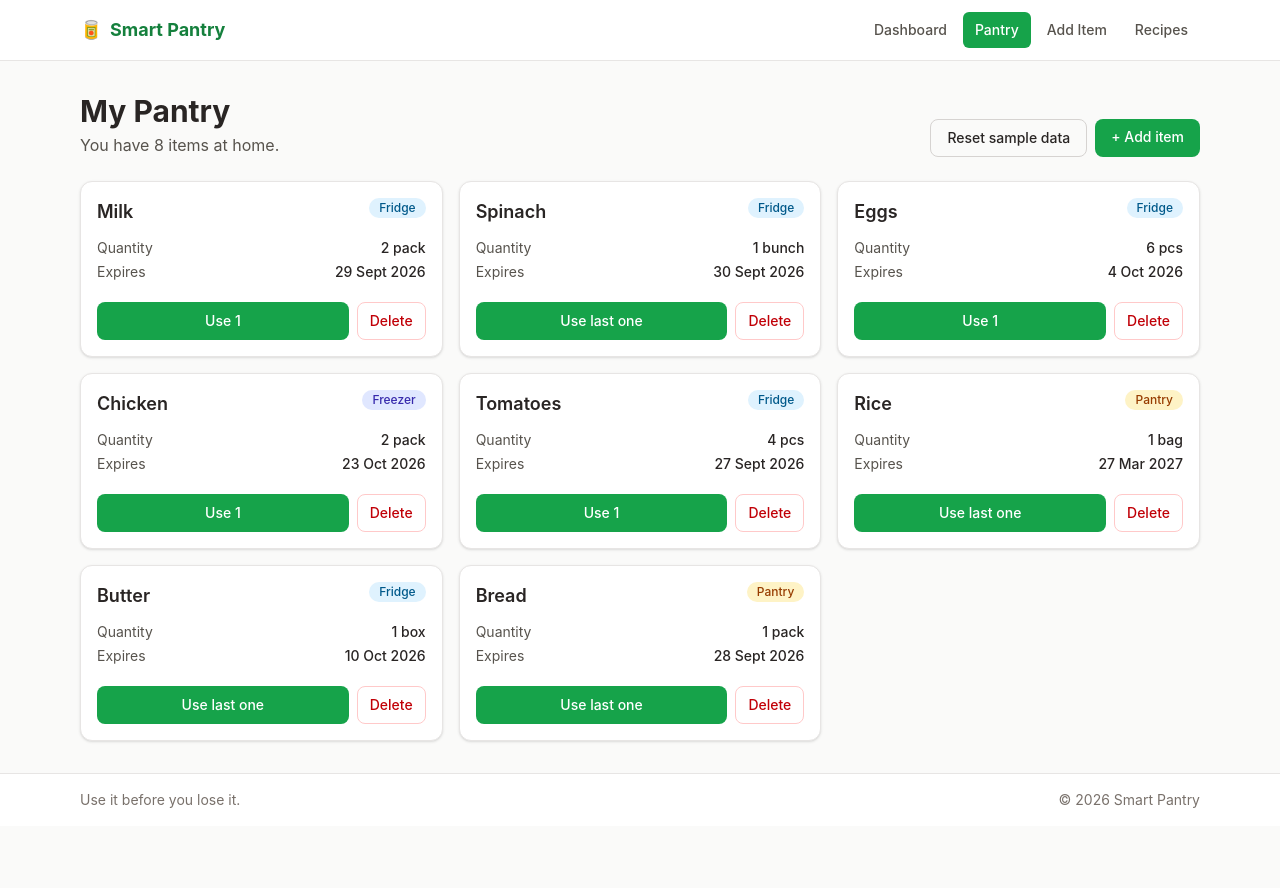
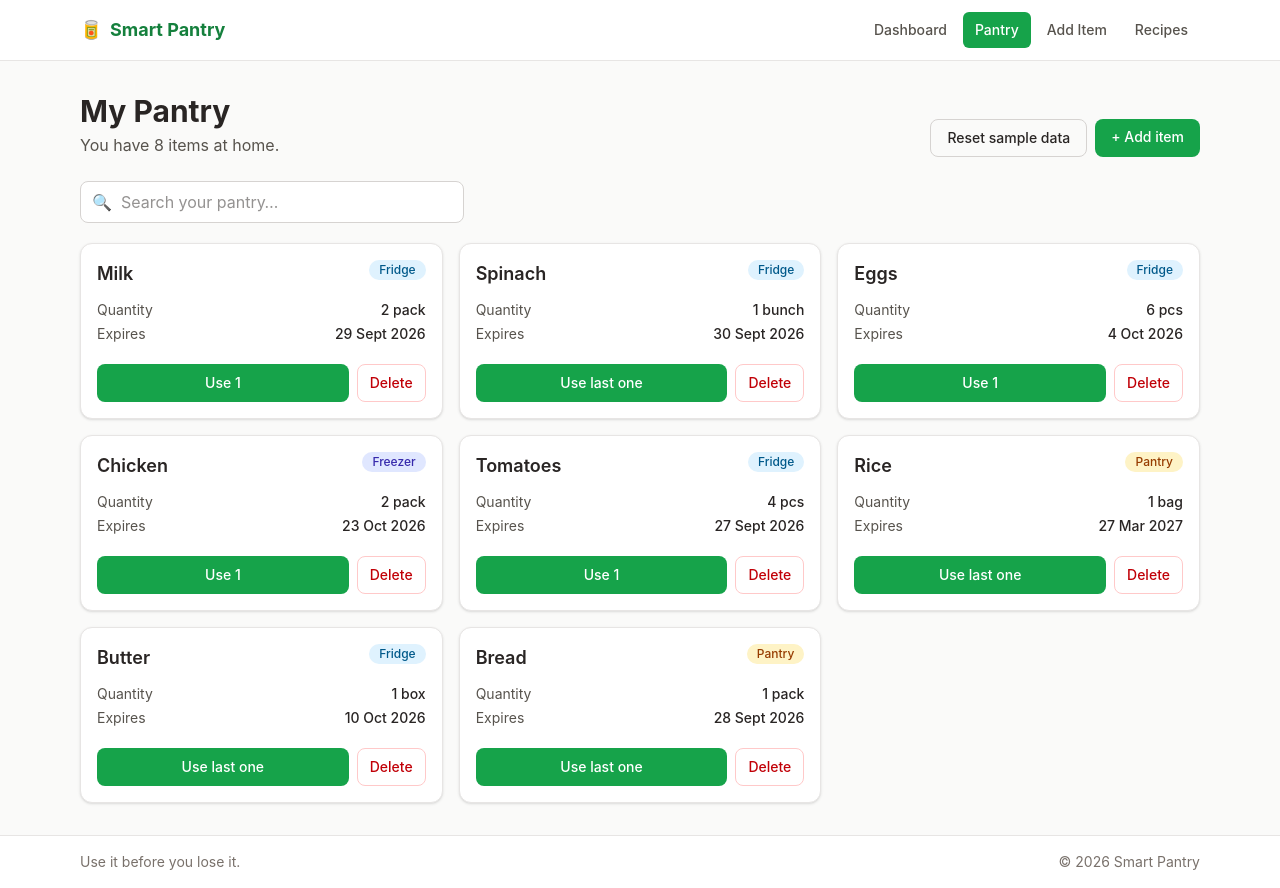
Before and after one commit to rahulrvu-24/Smart-pantry, a React (Vite) app: page /pantry in a window 1280 px wide. Before the commit the page ends 826 px from the top, so only its background shows below. Built offline with nearby package versions, Linux system fonts and the light colour scheme.

Commit message:
feat: search pantry items by name

```diff
--- /dev/null
+++ b/src/components/pantryfilters.jsx
@@ -0,0 +1,22 @@
+function PantryFilters({ search, onSearchChange }) {
+  return (
+    <div className="mb-5">
+      <label htmlFor="search" className="sr-only">Search items</label>
+      <div className="relative">
+        <span className="pointer-events-none absolute inset-y-0 left-3 flex items-center text-stone-400" aria-hidden="true">
+          🔍
+        </span>
+        <input
+          id="search"
+          type="search"
+          value={search}
+          onChange={(e) => onSearchChange(e.target.value)}
+          placeholder="Search your pantry…"
+          className="w-full rounded-lg border border-stone-300 bg-white py-2 pl-10 pr-3 focus:border-brand-600 focus:outline-none focus:ring-2 focus:ring-brand-100 sm:max-w-sm"
+        />
+      </div>
+    </div>
+  )
+}
+
+export default PantryFilters
--- a/src/pages/pantry.jsx
+++ b/src/pages/pantry.jsx
@@ -1,9 +1,21 @@
+import { useState } from 'react'
 import { Link } from 'react-router-dom'
 import PageHeader from '../components/pageheader'
+import PantryFilters from '../components/pantryfilters'
 import PantryList from '../components/pantrylist'
 
 // Receives items and handlers from App and passes them down to PantryList
 function Pantry({ items, onUse, onDelete, onReset }) {
+  // Search text only matters on this page, so the state lives here (not in App)
+  const [search, setSearch] = useState('')
+
+  // Derived data: calculated from state on every render, never stored in its own state
+  const query = search.trim().toLowerCase()
+  const visibleItems = items.filter((item) => item.name.toLowerCase().includes(query))
+
+  const hasItems = items.length > 0
+  const noMatches = hasItems && visibleItems.length === 0
+
   return (
     <>
       <PageHeader title="My Pantry" subtitle={`You have ${items.length} items at home.`}>
@@ -18,7 +30,23 @@ function Pantry({ items, onUse, onDelete, onReset }) {
           + Add item
         </Link>
       </PageHeader>
-      <PantryList items={items} onUse={onUse} onDelete={onDelete} />
+
+      {hasItems && <PantryFilters search={search} onSearchChange={setSearch} />}
+
+      {noMatches ? (
+        <div className="rounded-xl border border-stone-200 bg-white p-10 text-center">
+          <p className="text-stone-600">No items match “{search}”.</p>
+          <button
+            type="button"
+            onClick={() => setSearch('')}
+            className="mt-3 font-medium text-brand-700 hover:underline"
+          >
+            Clear search
+          </button>
+        </div>
+      ) : (
+        <PantryList items={visibleItems} onUse={onUse} onDelete={onDelete} />
+      )}
     </>
   )
 }
```
